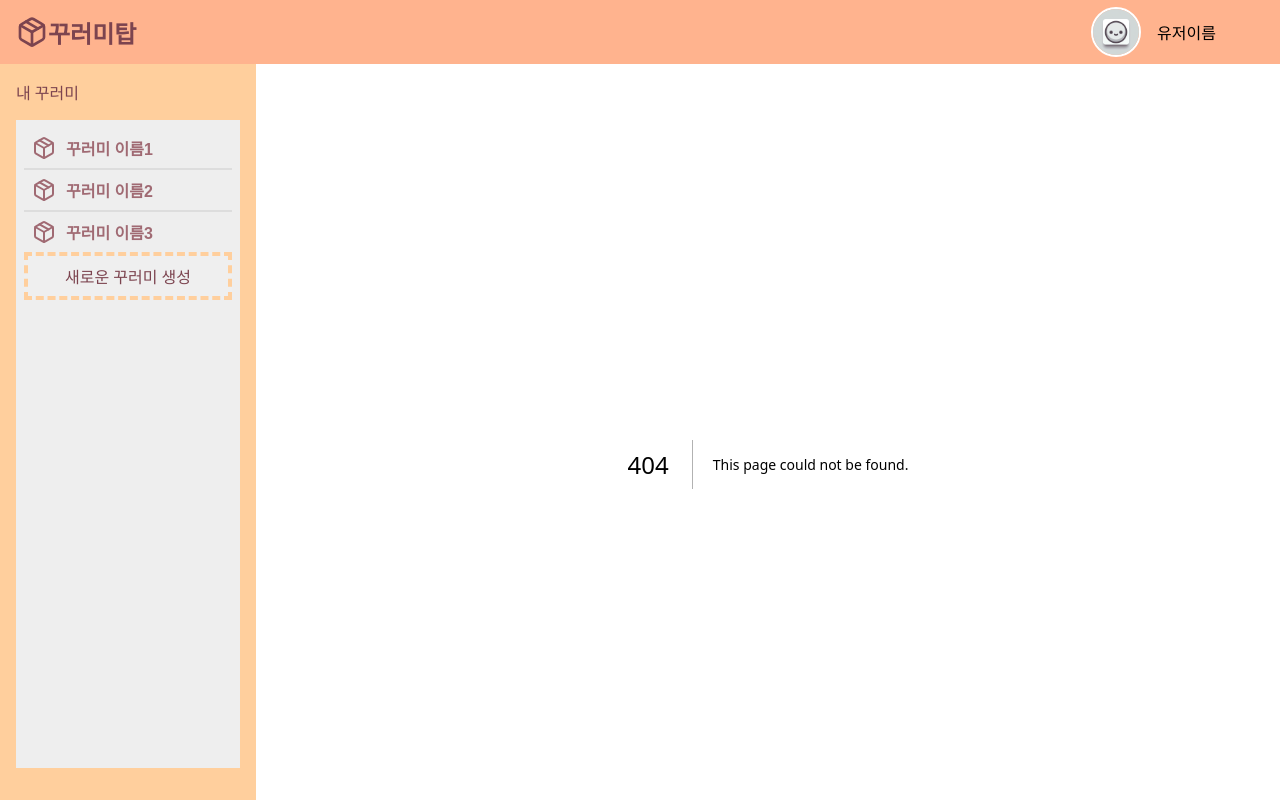
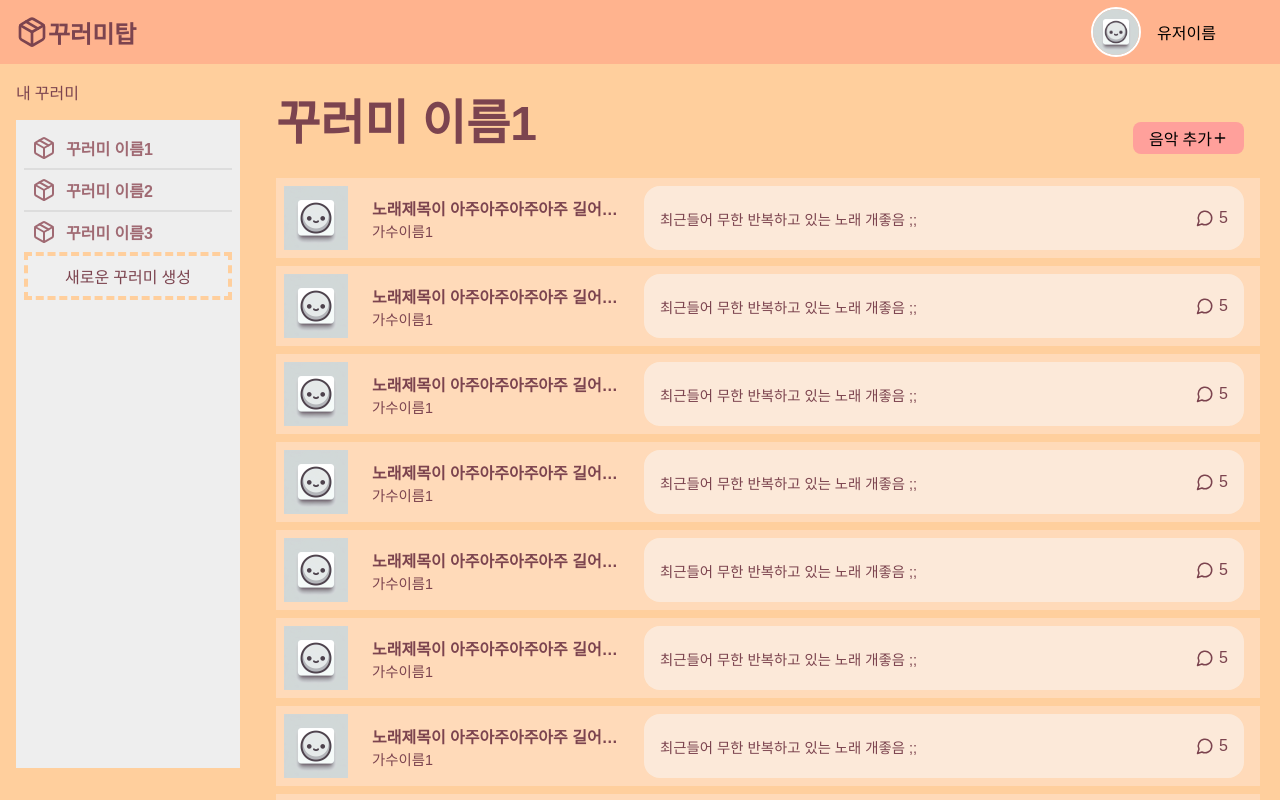
Before and after one commit to R3pic/kuromitop_front, a Next.js app: page /bundle/1 in a window 1280 px wide. Before the commit this address had no page. Shown: the top 800 px of the page. Built offline with nearby package versions, Linux system fonts and the light colour scheme; a web font is replaced by a local one.

Commit message:
feat: 꾸러미 페이지 구현

```diff
--- /dev/null
+++ b/src/app/_components/MemoItem.module.css
@@ -0,0 +1,64 @@
+.memoItem {
+    background: var(--color-secondary);
+    display: flex;
+    transition: transform 0.3s ease, box-shadow 0.3s ease;
+    cursor: pointer;
+  }
+
+  .memoItem:hover {
+    transform: translateY(-3px);
+    box-shadow: 0 4px 8px rgba(0, 0, 0, 0.2);
+  }
+
+  .thumbnail_icon {
+    margin: 0.5rem;
+  }
+
+  .musicInfo {
+    min-width: 16rem;
+    display: flex;
+    flex-direction: column;
+    justify-content: center;
+    margin-left: 1rem;
+  }
+
+  .musicName {
+    font-size: 1rem;
+    max-width: 256px;
+    white-space: nowrap;
+    overflow: hidden;
+    text-overflow: ellipsis;
+  }
+
+  .musicArtist {
+    font-size: 0.9rem;
+  }
+
+  .memoInfo {
+    background: rgba(250, 250, 250, 0.5);
+    border-radius: 1rem;
+    padding: 1rem;
+    flex-grow: 1;
+    display: flex;
+    align-items: center;
+    justify-content: space-between;
+    margin: 0.5rem 1rem 0.5rem 1rem;
+  }
+
+  .memoPreview {
+    font-size: 0.9rem;
+    max-width: 32rem;
+    display: -webkit-box;        /* Flex 기반의 레이아웃 */
+    line-clamp: 2;
+    -webkit-line-clamp: 2;       /* 표시할 줄 수 */
+    -webkit-box-orient: vertical;
+    overflow: hidden;            /* 넘치는 부분 숨김 */
+  }
+
+  .memoCount {
+    display: flex;
+  }
+
+  .memoCountText {
+    margin-left: 0.3rem;
+  }
--- /dev/null
+++ b/src/app/_components/MemoItem.tsx
@@ -0,0 +1,30 @@
+import Image from "next/image";
+import { MessageCircle } from 'lucide-react';
+import styles from './MemoItem.module.css';
+
+interface MemoItemProps {
+    thumbnail: string;
+    name: string;
+    artist: string;
+    memoPreview: string;
+    memoCount: number;
+  }
+
+export default function MemoItem({ thumbnail, name, artist, memoPreview, memoCount }: MemoItemProps) {
+    return (
+      <div className={styles.memoItem}>
+          <Image className={styles.thumbnail_icon} src={thumbnail} alt={name} width={64} height={64} />
+          <div className={styles.musicInfo}>
+            <h3 className={styles.musicName}>{ name }</h3>
+            <p className={styles.musicArtist}>{ artist }</p>
+          </div>
+          <div className={styles.memoInfo}>
+            <p className={styles.memoPreview}>{ memoPreview }</p>
+            <div className={styles.memoCount}>
+              <MessageCircle size={18}/>
+              <span className={styles.memoCountText}>{ memoCount }</span>
+            </div>
+          </div>
+      </div>
+    );
+  }
--- a/src/app/_components/SideBar.tsx
+++ b/src/app/_components/SideBar.tsx
@@ -4,9 +4,9 @@ import NewBundleButton from './NewBundleButton';
 
 export default function Sidebar() {
     const mocks = [
-        { name: "꾸러미 이름1", href: '/' },
-        { name: "꾸러미 이름2", href: '/' },
-        { name: "꾸러미 이름3", href: '/' }
+        { name: "꾸러미 이름1", href: '/bundle/1' },
+        { name: "꾸러미 이름2", href: '/bundle/2' },
+        { name: "꾸러미 이름3", href: '/bundle/3' }
     ]
 
     return (
--- /dev/null
+++ b/src/app/bundle/[id]/_components/NewMusicButton.module.css
@@ -0,0 +1,20 @@
+.newMusicButton {
+    background: #FFA09B;
+    height: 2rem;
+    display: flex;
+    align-items: center;
+    padding: 1rem;
+    border: none;
+    border-radius: 0.5rem;
+    cursor: pointer;
+    transition: all 0.3s ease;
+}
+
+.newMusicButton:hover {
+    filter: brightness(85%);
+}
+
+.buttonText {
+    font-family: 'paperlogy';
+    font-size: medium;
+}
--- /dev/null
+++ b/src/app/bundle/[id]/_components/NewMusicButton.tsx
@@ -0,0 +1,18 @@
+'use client';
+
+import { Plus } from 'lucide-react';
+import styles from './NewMusicButton.module.css';
+import { MouseEvent } from 'react';
+
+export default function NewMusicButton() {
+    const Click = (e: MouseEvent) => {
+        console.log('음악 추가 버튼 클릭', e);
+    }
+
+    return (
+        <button className={styles.newMusicButton} onClick={Click}>
+            <p className={styles.buttonText}>음악 추가</p>
+            <Plus size={'1rem'}/>
+        </button>
+    )
+}
--- /dev/null
+++ b/src/app/bundle/[id]/page.tsx
@@ -0,0 +1,55 @@
+import MemoItem from '@/app/_components/MemoItem';
+import styles from './styles.module.css';
+import NewMusicButton from './_components/NewMusicButton';
+
+export default function bundlePage() {
+    const data = {
+        name: "꾸러미 이름1"
+
+    }
+
+    let musicList = [
+        {
+            thumbnail: '/profile.webp',
+            name: "노래제목이 아주아주아주아주 길어진다면 어떻게 될까요",
+            artist: "가수이름1",
+            memoPreview: "최근들어 무한 반복하고 있는 노래 개좋음 ;; ",
+            memoCount: 5,
+        },
+        {
+            thumbnail: '/profile.webp',
+            name: "노래제목이 아주아주아주아주 길어진다면 어떻게 될까요",
+            artist: "가수이름1",
+            memoPreview: "최근들어 무한 반복하고 있는 노래 개좋음 ;; ",
+            memoCount: 5,
+        },
+        {
+            thumbnail: '/profile.webp',
+            name: "노래제목이 아주아주아주아주 길어진다면 어떻게 될까요",
+            artist: "가수이름1",
+            memoPreview: "최근들어 무한 반복하고 있는 노래 개좋음 ;; ",
+            memoCount: 5,
+        },
+    ];
+
+    musicList = musicList.concat(musicList).concat(musicList).concat(musicList);
+
+    return (
+        <div className={styles.page}>
+            <div className={styles.bundleHeader}>
+                <h1 className={styles.bundleTitle}>{ data.name }</h1>
+                <NewMusicButton />
+            </div>
+            <div className={styles.musicList}>
+                {musicList.map(({ thumbnail, name, artist, memoPreview, memoCount}, i) =>
+                <MemoItem key={i}
+                    thumbnail={thumbnail}
+                    name={name}
+                    artist={artist}
+                    memoPreview={memoPreview}
+                    memoCount={memoCount}
+                />)}
+            </div>
+        </div>
+    );
+}
--- /dev/null
+++ b/src/app/bundle/[id]/styles.module.css
@@ -0,0 +1,41 @@
+.page {
+    height: 100%;
+    background: var(--background);
+    color: var(--text-primary);
+    padding: 20px;
+    display: flex;
+    flex-direction: column;
+}
+
+.bundleHeader {
+  display: flex;
+  justify-content: space-between;
+  align-items: end;
+  padding-bottom: 1rem;
+  padding-right: 1rem;
+}
+
+.bundleTitle {
+    font-size: 3rem;
+}
+
+.musicList {
+  padding: 0.5rem 0 0 0;
+  max-height: 48rem;
+  overflow-y: scroll;
+  display: flex;
+  flex-direction: column;
+  gap: 0.5rem;
+}
+
+.musicList::-webkit-scrollbar {
+  width: 10px;
+}
+
+.musicList::-webkit-scrollbar-thumb {
+  background-color: #2f3542;
+  border-radius: 10px;
+}
+.musicList::-webkit-scrollbar-track {
+  background-color: grey;
+}
--- a/src/app/styles.module.css
+++ b/src/app/styles.module.css
@@ -28,67 +28,3 @@
   flex-direction: column;
   gap: 0.5rem;
 }
-
-.memoItem {
-  background: var(--color-secondary);
-  display: flex;
-  transition: transform 0.3s ease, box-shadow 0.3s ease;
-}
-
-.memoItem:hover {
-  transform: translateY(-3px);
-  box-shadow: 0 4px 8px rgba(0, 0, 0, 0.2);
-}
-
-.thumbnail_icon {
-  margin: 0.5rem;
-}
-
-.musicInfo {
-  min-width: 16rem;
-  display: flex;
-  flex-direction: column;
-  justify-content: center;
-  margin-left: 1rem;
-}
-
-.musicName {
-  font-size: 1rem;
-  max-width: 256px;
-  white-space: nowrap;
-  overflow: hidden;
-  text-overflow: ellipsis;
-}
-
-.musicArtist {
-  font-size: 0.9rem;
-}
-
-.memoInfo {
-  background: rgba(250, 250, 250, 0.5);
-  border-radius: 1rem;
-  padding: 1rem;
-  flex-grow: 1;
-  display: flex;
-  align-items: center;
-  justify-content: space-between;
-  margin: 0.5rem 1rem 0.5rem 1rem;
-}
-
-.memoPreview {
-  font-size: 0.9rem;
-  max-width: 32rem;
-  display: -webkit-box;        /* Flex 기반의 레이아웃 */
-  line-clamp: 2;
-  -webkit-line-clamp: 2;       /* 표시할 줄 수 */
-  -webkit-box-orient: vertical;
-  overflow: hidden;            /* 넘치는 부분 숨김 */
-}
-
-.memoCount {
-  display: flex;
-}
-
-.memoCountText {
-  margin-left: 0.3rem;
-}
```
Also changed, not shown: src/app/page.tsx (+7 -35 lines).
